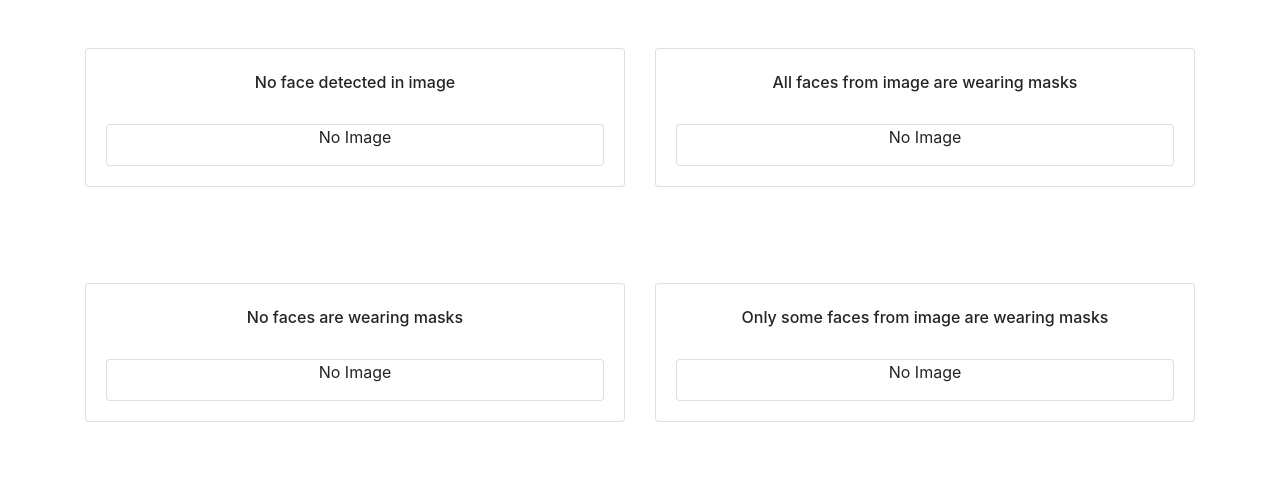
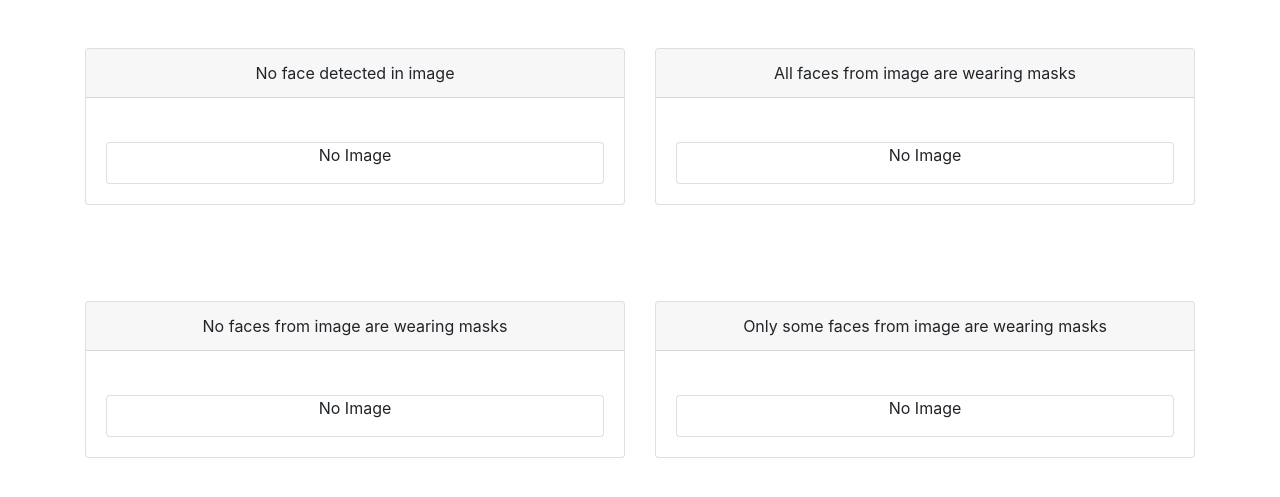
Before and after one commit to alphonseyang/ECE1779, a Flask app: template A1/app/templates/history/history.html in a window 1280 px wide. Shown: the top 497 px of the page. Run offline with Flask 2, Linux system fonts and the light colour scheme; the template is opened without the code that fills it, so the values that code supplies are empty; some libraries are stand-ins or nearby versions.

Commit message:
add upload history header add time stamp on image time sort image list

```diff
--- a/A1/app/history.py
+++ b/A1/app/history.py
@@ -18,8 +18,8 @@ def history(username):
         # query the images for user
         db_conn = get_conn()
         cursor = db_conn.cursor()
-        query = '''SELECT user.username, image.category, image.image_path, image.image_id FROM user JOIN image
-        ON user.username = image.username WHERE user.username = "{}"
+        query = '''SELECT user.username, image.category, image.image_path, image.image_id , image.created_at FROM user JOIN image
+        ON user.username = image.username WHERE user.username = "{}" Order by image.created_at DESC
         '''.format(username)
         cursor.execute(query)
         images = cursor.fetchall()
--- a/A1/app/templates/history/history.html
+++ b/A1/app/templates/history/history.html
@@ -4,16 +4,18 @@
 
 {% block content %}
 <body>
+
 <div class="container">
     <div class="row">
         <div class="col-sm-9 col-md-6 col-lg-6 mx-auto">
             <div class="card card-signin my-5">
+                <div class="card-header text-center">No face detected in image</div>
                 <br>
-                <h6 class="card-title text-center">No face detected in image</h6>
                 <div class="card-body text-center">
                     <ul class="card list-group">
                         {% if no_faces_detected %}
                         {% for row in no_faces_detected %}
+                            <p class="card-text">upload : {{ row[4] }}</p>
                         <li class="list-group-item d-flex justify-content-between align-items-center">
                             <img src="{{url_for('static', filename=row[2])}}" style="max-height: 80px;">
                             <a href="/detection/{{ row[3] }}">Detail</a>
@@ -29,12 +31,13 @@
 
         <div class="col-sm-9 col-md-6 col-lg-6 mx-auto">
             <div class="card card-signin my-5">
+                <div class="card-header text-center">All faces from image are wearing masks</div>
                 <br>
-                <h6 class="card-title text-center">All faces from image are wearing masks</h6>
                 <div class="card-body text-center">
                     <ul class="card list-group">
                         {% if all_faces_wear_masks %}
                         {% for row in all_faces_wear_masks %}
+                            <p class="card-text">upload : {{ row[4] }}</p>
                         <li class="list-group-item d-flex justify-content-between align-items-center">
                             <img src="{{url_for('static', filename=row[2])}}" style="max-height: 80px;">
                             <a href="/detection/{{ row[3] }}">Detail</a>
@@ -50,12 +53,13 @@
 
         <div class="col-sm-9 col-md-6 col-lg-6 mx-auto">
             <div class="card card-signin my-5">
+                <div class="card-header text-center">No faces from image are wearing masks</div>
                 <br>
-                <h6 class="card-title text-center">No faces are wearing masks</h6>
                 <div class="card-body text-center">
                     <ul class="card list-group">
                         {% if no_faces_wear_masks %}
                         {% for row in no_faces_wear_masks %}
+                            <p class="card-text">upload : {{ row[4] }}</p>
                         <li class="list-group-item d-flex justify-content-between align-items-center">
                             <img src="{{url_for('static', filename=row[2])}}" style="max-height: 80px;">
                             <a href="/detection/{{ row[3] }}">Detail</a>
@@ -71,12 +75,13 @@
 
         <div class="col-sm-9 col-md-6 col-lg-6 mx-auto">
             <div class="card card-signin my-5">
+                <div class="card-header text-center">Only some faces from image are wearing masks</div>
                 <br>
-                <h6 class="card-title text-center">Only some faces from image are wearing masks</h6>
                 <div class="card-body text-center">
                     <ul class="card list-group">
                         {% if partial_faces_wear_masks %}
                         {% for row in partial_faces_wear_masks %}
+                            <p class="card-text">upload : {{ row[4] }}</p>
                         <li class="list-group-item d-flex justify-content-between align-items-center">
                             <img src="{{url_for('static', filename=row[2])}}" style="max-height: 80px;">
                             <a href="/detection/{{ row[3] }}">Detail</a>
```
